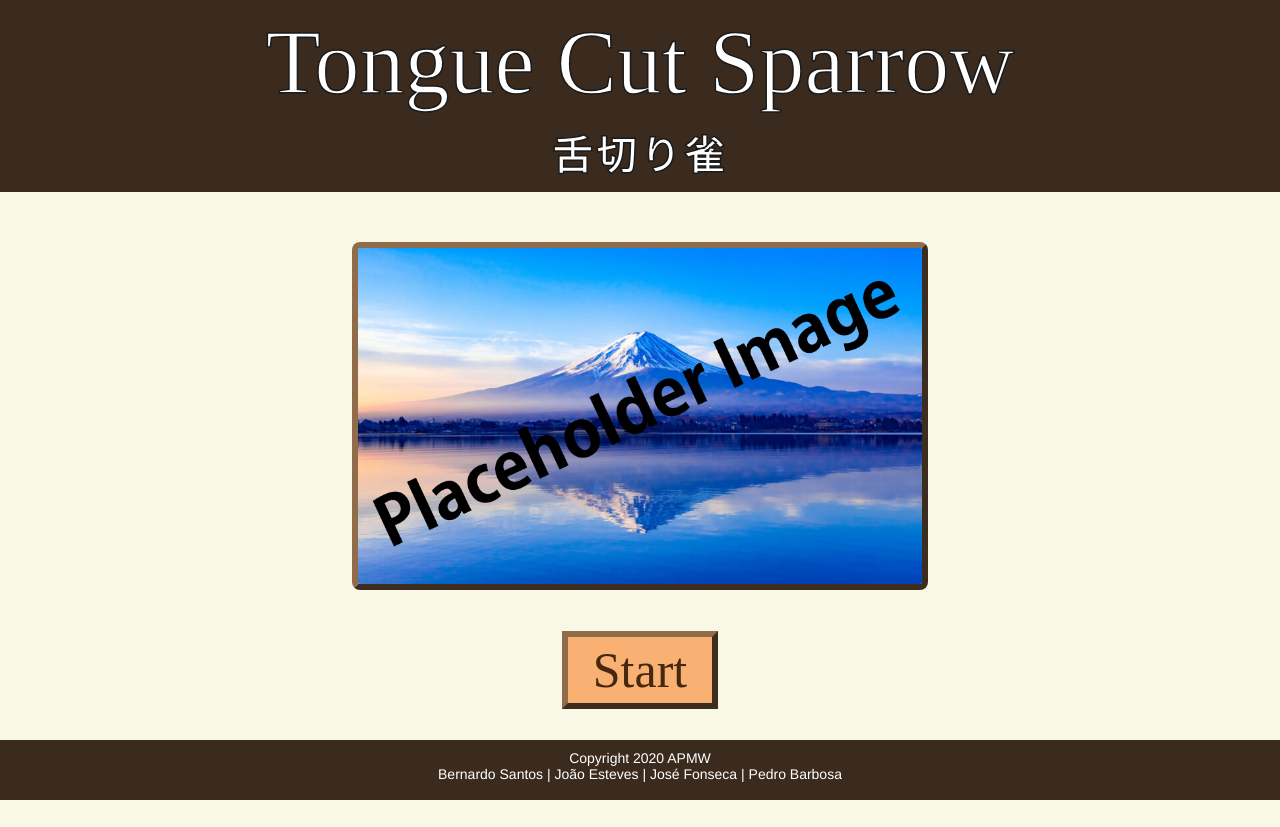
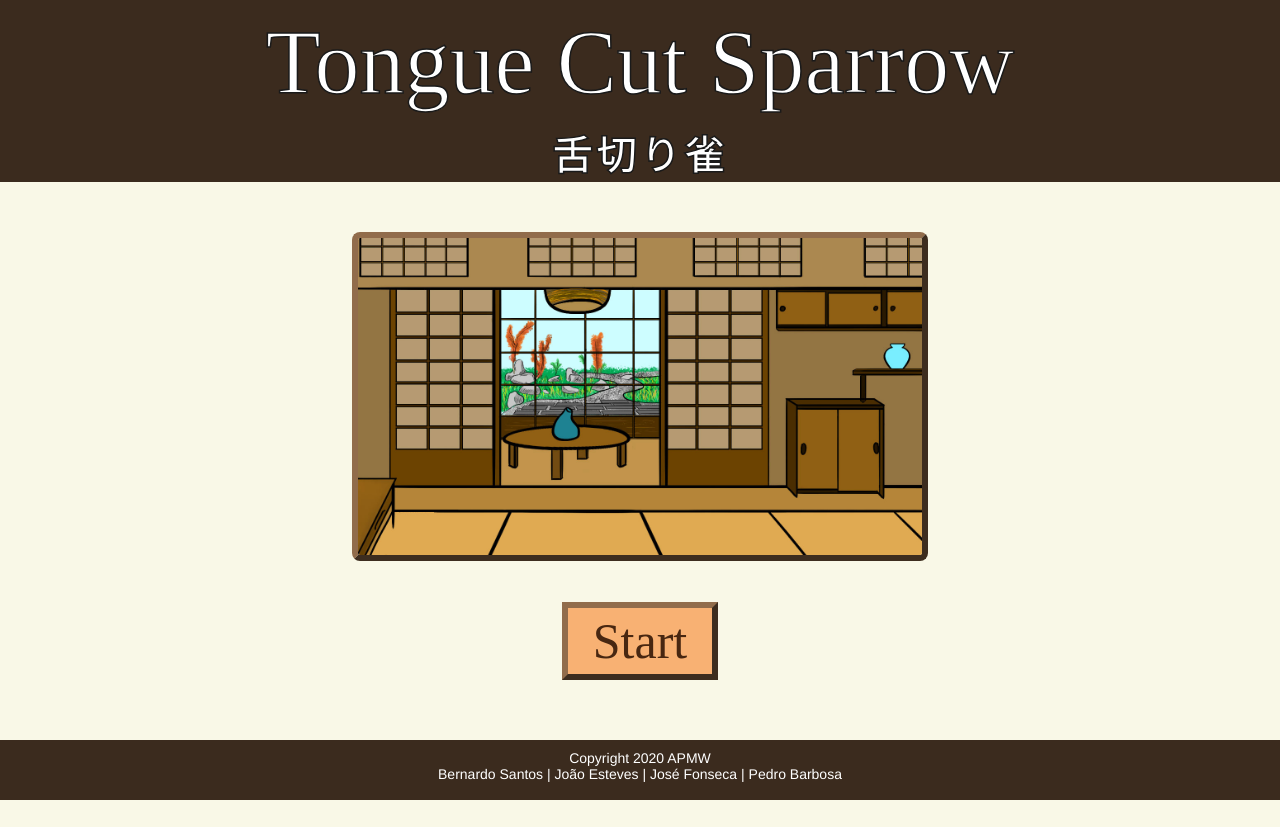
Before and after one commit to poronite/Shita-kiri-suzume, a plain HTML site: page Start.html in a window 1280 px wide. After the commit the page ends 800 px from the top, so only its background shows below. Drawn offline with Linux system fonts and the light colour scheme.

Commit message:
Added first frame (start)

```diff
--- a/Start.html
+++ b/Start.html
@@ -11,7 +11,7 @@
   <h1>Tongue Cut Sparrow</h1>
   <h2>舌切り雀</h2>
   </header>
-  	<img src="images/placeholder_image.png" alt="placeholder_image">
+  	<img src="images/tongue_cut_sparrowexp1.jpg" alt="placeholder_image">
   	<div id="container">
     <a href="webpages/Straight(0).html">Start</a>
   	</div>
--- a/css/Start.css
+++ b/css/Start.css
@@ -38,26 +38,26 @@ header h2
 	font-size: 40px;
 	padding-bottom: 10px;
 	letter-spacing: 4px;
+	padding: 0;
 }
 
 body
 {
 	background-color: #F9F8E7;
-	margin: 0px;
+	margin: 0;
 }
 
 body img
 {
-	border: 6px outset #916c4b;
+ 	border: 6px outset #916c4b;
+	border-radius: 8px;
 	margin-left: auto;
 	margin-right: auto;
 	display: block;
 	margin-top: 50px;
 	margin-bottom: 4%;
-	font-size: 50px;
 	width: 44%;
 	height: 44%;
-	border-radius: 8px;
 }
 
 #container a
```
Also changed, not shown: images/tongue_cut_sparrowexp1.jpg (added).
